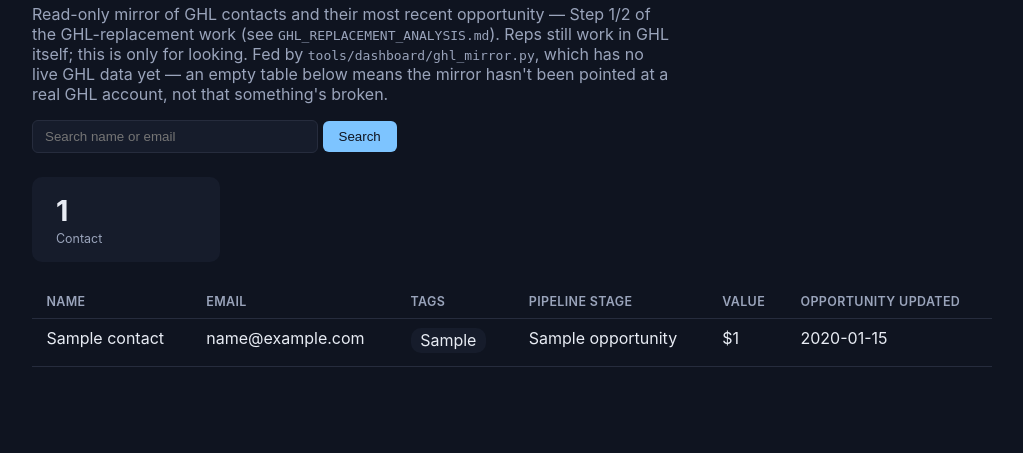
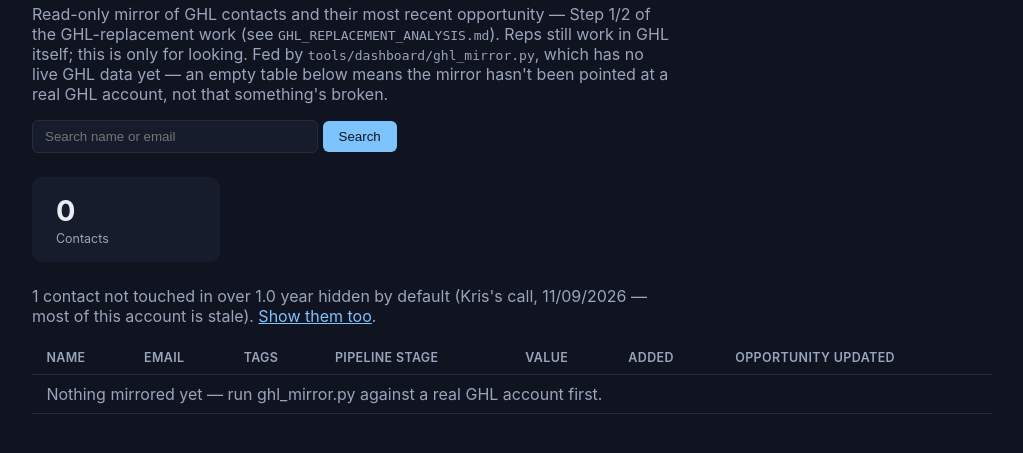
Before and after one commit to ICONS-of-Real-Estate/sales_review_project, a FastAPI app: page /ghl-mirror in a window 1280 px wide. Shown: the part 191-644 px from the top of the page, without its empty margins (128-1151 px from the left). Run offline with FastAPI, Linux system fonts and the light colour scheme; the visitor is signed in with stand-in values (Sample User, id 1); tables that the repository leaves empty hold one stand-in row (values such as "Sample post").

Commit message:
Hide stale contacts (>1yr untouched) by default on /ghl-mirror
Kris's own call looking at the real synced data: "Most looks like
garbage. Some looks okay." The "garbage" turned out to be years-old
imported leads (a "reengagement ghl april 26 import" tag on one), not a
mapping bug -- the account genuinely has that much stale history mixed
with current leads. "What are the dates on contacts? Anything older than
a year is probably garbage."

Default view now hides a contact whose most recent touch (max of its own
date_added/date_updated) is older than GHL_MIRROR_STALE_DAYS (365), with
a banner showing how many are hidden and a link to include them --
same "no signal != delete it" convention as everywhere else in this
project, just defaulted out of the way instead of gone. Added a "Added"
date column so the age is visible either way.

5 new tests, fail-before/pass-after verified. 361 passing across the
whole dashboard suite.

Co-Authored-By: Claude Sonnet 5 <noreply@anthropic.com>
Claude-Session: https://claude.ai/code/session_01MphTzkwDk8jQKPtq63jgDb

```diff
--- a/tools/dashboard/app.py
+++ b/tools/dashboard/app.py
@@ -190,7 +190,10 @@ def _escape_like(s):
     return s.replace("\\", "\\\\").replace("%", "\\%").replace("_", "\\_")
 
 
-def ghl_mirror_contacts(search="", limit=200):
+GHL_MIRROR_STALE_DAYS = 365  # Kris's own call, 11/09/2026: "anything older than a year is probably garbage"
+
+
+def ghl_mirror_contacts(search="", limit=200, include_old=False):
     """Every ghl_contacts row (capped at `limit`, same "don't render an
     unbounded table" discipline as get_leads()/filtered_calls() elsewhere in
     this file), each with its tags and its most recently updated
@@ -204,18 +207,36 @@ def ghl_mirror_contacts(search="", limit=200):
     a plain `ORDER BY name` put every one of them on page 1, since SQLite
     sorts an empty string before any real name. Blank-name contacts are
     sorted to the END instead, so the default (unsearched) view actually
-    shows real contacts."""
+    shows real contacts.
+
+    Second real finding, same day, looking at that fixed view: most of
+    what's left is years-old stale/imported leads (a "reengagement ghl
+    april 26 import" tag on one of them), not current activity. Kris's
+    own call: "anything older than a year is probably garbage." Default
+    view now hides a contact whose OWN most recent touch (max of its
+    date_added/date_updated -- not the opportunity's, which is tracked
+    separately) is older than GHL_MIRROR_STALE_DAYS, unless
+    `include_old=True` -- never silently drops data, just defaults it out
+    of the way, same as every other "no signal != delete it" convention
+    in this project.
+    """
     conn = get_conn()
     try:
-        where = ""
+        conditions = []
         params = []
         if search:
-            where = "WHERE c.name LIKE ? ESCAPE '\\' OR c.email LIKE ? ESCAPE '\\'"
+            conditions.append("(c.name LIKE ? ESCAPE '\\' OR c.email LIKE ? ESCAPE '\\')")
             like = f"%{_escape_like(search)}%"
-            params = [like, like]
+            params += [like, like]
+        stale_cutoff_iso = None
+        if not include_old:
+            stale_cutoff_iso = (datetime.now(timezone.utc) - timedelta(days=GHL_MIRROR_STALE_DAYS)).isoformat()
+            conditions.append("MAX(COALESCE(c.date_added, ''), COALESCE(c.date_updated, '')) >= ?")
+            params.append(stale_cutoff_iso)
+        where = ("WHERE " + " AND ".join(conditions)) if conditions else ""
         contact_rows = conn.execute(
             f"""
-            SELECT ghl_id, name, email, phone, source, date_added
+            SELECT ghl_id, name, email, phone, source, date_added, date_updated
             FROM ghl_contacts c
             {where}
             ORDER BY (name IS NULL OR name = '') ASC, name COLLATE NOCASE
@@ -267,6 +288,29 @@ def ghl_mirror_contacts(search="", limit=200):
         c["tags"] = tags_by_contact.get(c["ghl_id"], [])
         c["opportunity"] = latest_opp_by_contact.get(c["ghl_id"])
     return contacts
+
+
+def ghl_mirror_stale_count(search=""):
+    """How many contacts matching `search` are hidden by ghl_mirror_contacts()'s
+    default staleness filter -- for the "N older contact(s) hidden, show them"
+    banner. Separate query rather than reusing ghl_mirror_contacts() itself,
+    since that one applies `limit` and would undercount past the cap."""
+    conn = get_conn()
+    try:
+        conditions = []
+        params = []
+        if search:
+            conditions.append("(name LIKE ? ESCAPE '\\' OR email LIKE ? ESCAPE '\\')")
+            like = f"%{_escape_like(search)}%"
+            params += [like, like]
+        cutoff_iso = (datetime.now(timezone.utc) - timedelta(days=GHL_MIRROR_STALE_DAYS)).isoformat()
+        conditions.append("MAX(COALESCE(date_added, ''), COALESCE(date_updated, '')) < ?")
+        params.append(cutoff_iso)
+        where = "WHERE " + " AND ".join(conditions)
+        row = conn.execute(f"SELECT COUNT(*) AS n FROM ghl_contacts {where}", params).fetchone()
+        return row["n"]
+    finally:
+        conn.close()
 
 
 def top_failure_mode_per_rep():
@@ -1948,20 +1992,28 @@ PLAYBOOK_SLUG_TO_REP = {v: k for k, v in REP_TO_PLAYBOOK_SLUG.items()}
 
 
 @app.get("/ghl-mirror", response_class=HTMLResponse)
-def ghl_mirror_page(request: Request, search: str = ""):
+def ghl_mirror_page(request: Request, search: str = "", include_old: bool = False):
     """Read-only view of ghl_mirror.py's tables (GHL_REPLACEMENT_ANALYSIS.md
     Step 2 — "own the read surface"). Reps still WORK in GHL; this is
     where they start LOOKING, once ghl_mirror.py actually has something to
     show — see that module's own docstring for why it has no live data
-    yet. Empty on a fresh dashboard.db is the expected state, not a bug."""
+    yet. Empty on a fresh dashboard.db is the expected state, not a bug.
+
+    Kris's own call, 11/09/2026, looking at the real data: most of this
+    account is years-old stale leads, not current activity — "anything
+    older than a year is probably garbage." Defaults to hiding those (see
+    ghl_mirror_contacts's own header); `?include_old=true` shows everyone."""
     return render(
         request,
         "ghl_mirror.html",
         {
             "active_page": "ghl_mirror",
             "freshness": ghl_freshness_status(),
-            "contacts": ghl_mirror_contacts(search),
+            "contacts": ghl_mirror_contacts(search, include_old=include_old),
             "search": search,
+            "include_old": include_old,
+            "stale_hidden_count": 0 if include_old else ghl_mirror_stale_count(search),
+            "stale_days": GHL_MIRROR_STALE_DAYS,
         },
     )
 
--- a/tools/dashboard/templates/ghl_mirror.html
+++ b/tools/dashboard/templates/ghl_mirror.html
@@ -32,9 +32,21 @@
   </div>
 </div>
 
+{% if stale_hidden_count %}
+<p class="muted" style="max-width: 640px;">
+  {{ stale_hidden_count }} contact{{ "s" if stale_hidden_count != 1 else "" }} not touched in over {{ (stale_days / 365) | round(1) }} year{{ "s" if stale_days != 365 else "" }}
+  {{ "matching this search " if search else "" }}hidden by default (Kris's call, 11/09/2026 — most of this account is stale).
+  <a href="/ghl-mirror?{{ 'search=' + (search | urlencode) + '&' if search }}include_old=true">Show them too</a>.
+</p>
+{% elif include_old %}
+<p class="muted" style="max-width: 640px;">
+  Showing stale contacts too. <a href="/ghl-mirror{{ '?search=' + (search | urlencode) if search }}">Hide contacts older than a year</a>.
+</p>
+{% endif %}
+
 <table>
   <thead>
-    <tr><th>Name</th><th>Email</th><th>Tags</th><th>Pipeline stage</th><th>Value</th><th>Opportunity updated</th></tr>
+    <tr><th>Name</th><th>Email</th><th>Tags</th><th>Pipeline stage</th><th>Value</th><th>Added</th><th>Opportunity updated</th></tr>
   </thead>
   <tbody>
     {% for c in contacts %}
@@ -44,10 +56,11 @@
       <td>{% for tag in c.tags %}<span class="stat" style="padding: 0.15rem 0.6rem; margin: 0 0.25rem 0.25rem 0; display: inline-block; min-width: 0;">{{ tag }}</span>{% else %}—{% endfor %}</td>
       <td>{{ c.opportunity.pipeline_stage_name if c.opportunity else "—" }}</td>
       <td>{% if c.opportunity and c.opportunity.monetary_value is not none %}${{ "%.0f"|format(c.opportunity.monetary_value) }}{% else %}—{% endif %}</td>
+      <td>{{ c.date_added or "—" }}</td>
       <td>{{ c.opportunity.date_updated if c.opportunity else "—" }}</td>
     </tr>
     {% else %}
-    <tr><td colspan="6" class="muted">
+    <tr><td colspan="7" class="muted">
       {% if search %}No contacts match "{{ search }}".{% else %}Nothing mirrored yet — run ghl_mirror.py against a real GHL account first.{% endif %}
     </td></tr>
     {% endfor %}
```
Also changed, not shown: tools/dashboard/tests/test_ghl_mirror_page.py (+32 -2 lines).
